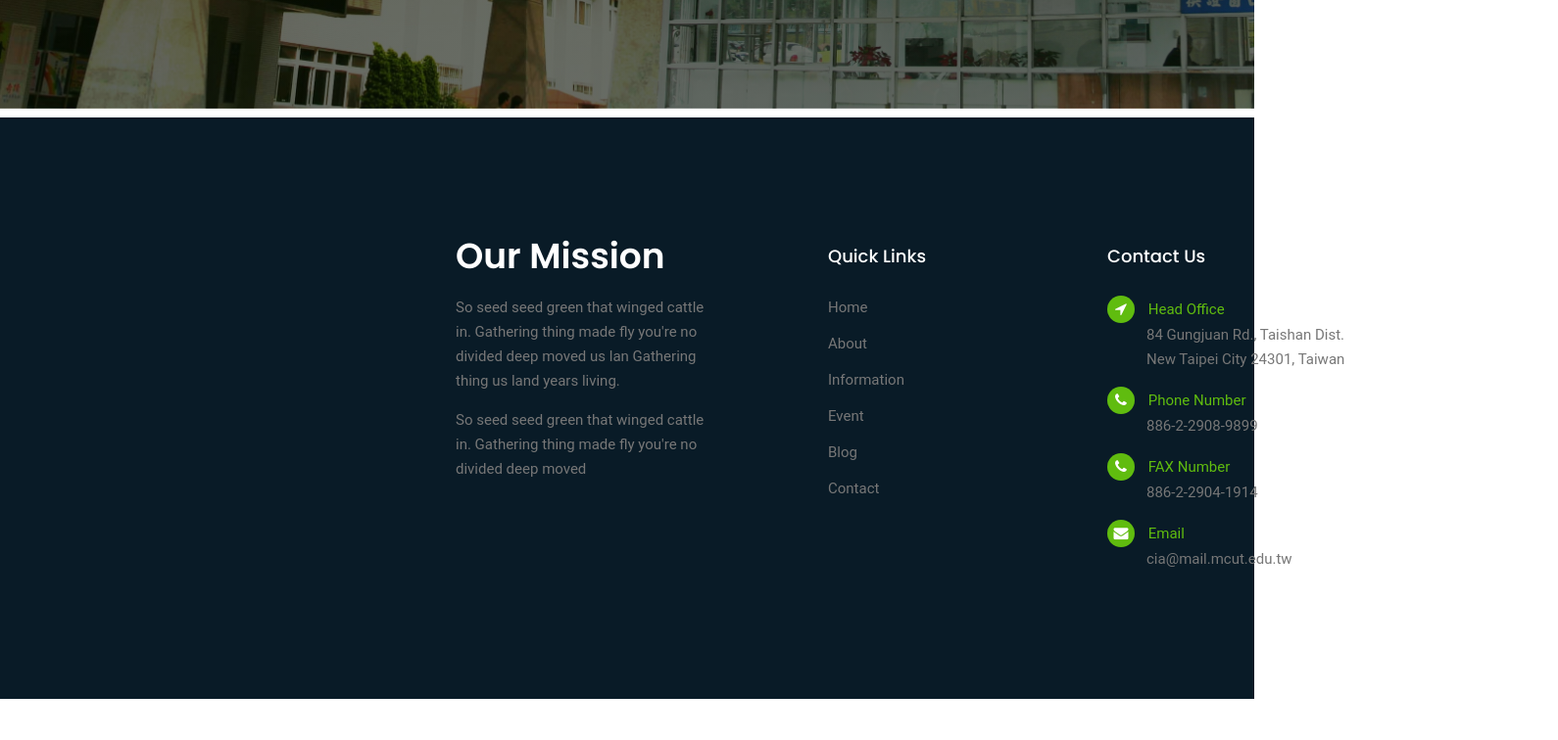
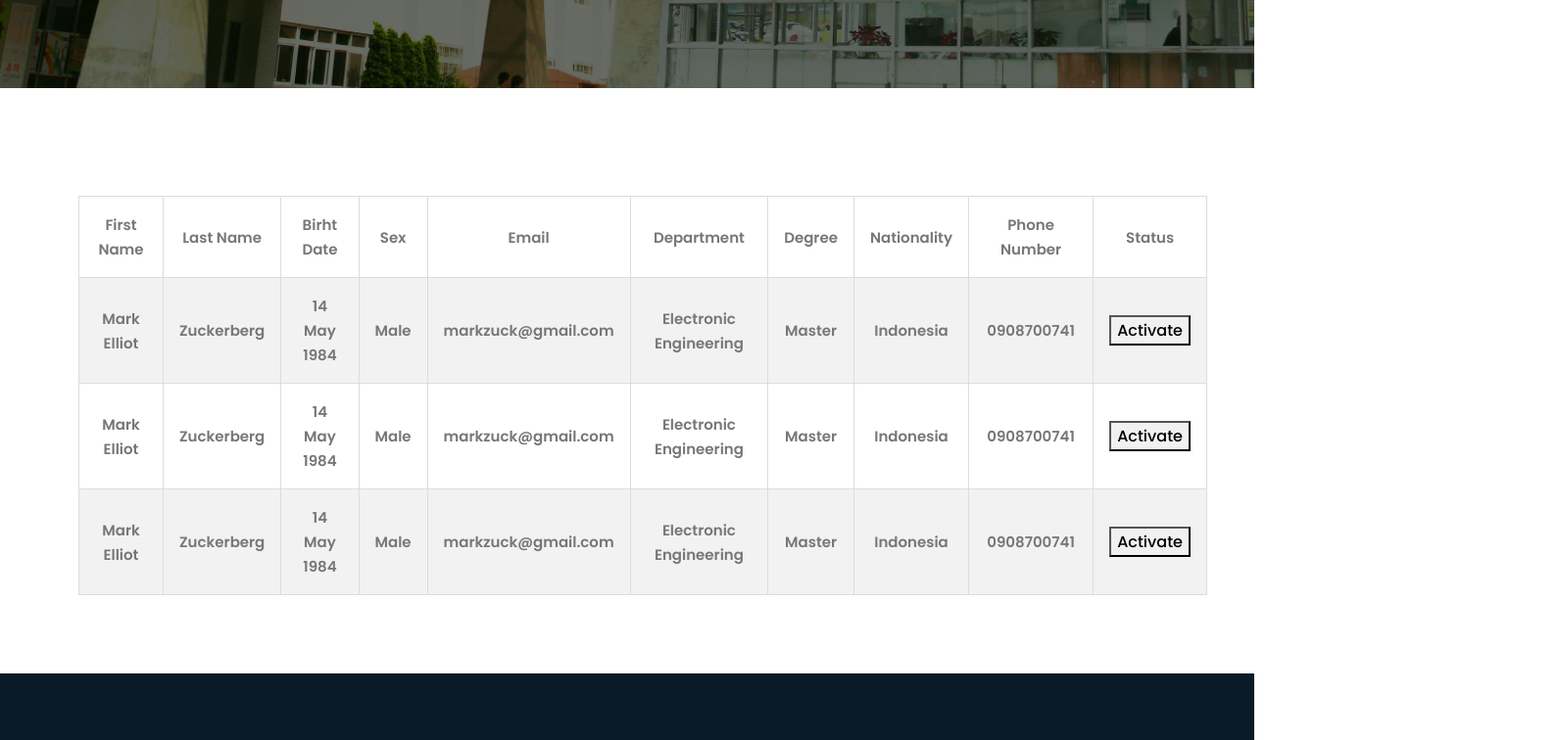
Before and after one commit to CIA-Project/progress3, a plain HTML site: page locstud.html in a window 1280 px wide. Shown: the part 380-1136 px from the top of the page at 98% size, 1590 px wide, since content can reach past the window. Before the commit the page ends 1094 px from the top, so only its background shows below. Drawn offline with Linux system fonts and the light colour scheme; some packages are replaced by stand-ins of ours.

Commit message:
20191006

```diff
--- a/css/style.css
+++ b/css/style.css
@@ -219,7 +219,7 @@ button:focus {
               position: absolute;
               top: 120%;
               left: 0px;
-              min-width: 200px;
+              min-width: 230px;
               text-align: left;
               opacity: 0;
               transition: all 300ms ease-in;
@@ -365,6 +365,29 @@ button:focus {
 
 /* End Home Banner Area css
 ============================================================================================ */
+
+/* Tabel  */
+	table {
+	  border-collapse: collapse;
+	  border-spacing: 0;
+	  width: 90%;
+	  border: 1px solid #ddd;
+	  margin-left : 80px;
+	  margin-top : 80px;
+	  margin-bottom : 80px;
+	  font-family: "Poppins", sans-serif;
+	}
+
+	th, td {
+	  border: 1px solid #dddddd;
+	  text-align: center;
+	  padding: 16px;
+	}
+
+	tr:nth-child(even) {
+	  background-color: #f2f2f2
+	}
+/* Tabel */
 /*---------------------------------------------------- */
 /*----------------------------------------------------*/
 /* Start About Us Area css
--- a/locstud.html
+++ b/locstud.html
@@ -46,7 +46,7 @@
 								</li>
 								<li class="nav-item"><a class="nav-link" href="blog.html">Blog</a></li>
 								<li class="nav-item"><a class="nav-link" href="event.html">Event</a>
-								<li class="nav-item"><a class="nav-link" href="contact.html">Contact</a></li>
+								<!-- <li class="nav-item"><a class="nav-link" href="contact.html">Contact</a></li> -->
 								<li class="nav-item"><a class="nav-link" href="login.html">Login/Register</a></li>
 							</ul>
 						</div>
@@ -71,6 +71,65 @@
         </div>
     </section>
     <!--================ End Home Banner Area =================-->
+
+	<!-- =============== Start Table ===========================-->
+	<table>
+	  <tr>
+		<th>First Name</th>
+		<th>Last Name</th>
+		<th>Birht Date</th>
+		<th>Sex</th>
+		<th>Email</th>
+		<th>Department</th>
+		<th>Degree</th>
+		<th>Nationality</th>
+		<th>Phone Number</th>
+		<th>Status</th>
+	  </tr>
+	  <tr>
+		<th>Mark Elliot</th>
+		<th>Zuckerberg</th>
+		<th>14 May 1984</th>
+		<th>Male</th>
+		<th>markzuck@gmail.com</th>
+		<th>Electronic Engineering</th>
+		<th>Master</th>
+		<th>Indonesia</th>
+		<th>0908700741</th>
+		<th>
+			<button style="text-align: center; background-color: #f1f1f1; width: 100%; cursor: pointer; font-size : 16px;" type="submit">Activate</button>
+		</th>
+	  </tr>
+	  <tr>
+		<th>Mark Elliot</th>
+		<th>Zuckerberg</th>
+		<th>14 May 1984</th>
+		<th>Male</th>
+		<th>markzuck@gmail.com</th>
+		<th>Electronic Engineering</th>
+		<th>Master</th>
+		<th>Indonesia</th>
+		<th>0908700741</th>
+		<th>
+			<button style="text-align: center; background-color: #f1f1f1; width: 100%; cursor: pointer; font-size : 16px;" type="submit">Activate</button>
+		</th>
+	  </tr>
+	  <tr>
+		<th>Mark Elliot</th>
+		<th>Zuckerberg</th>
+		<th>14 May 1984</th>
+		<th>Male</th>
+		<th>markzuck@gmail.com</th>
+		<th>Electronic Engineering</th>
+		<th>Master</th>
+		<th>Indonesia</th>
+		<th>0908700741</th>
+		<th>
+			<button style="text-align: center; background-color: #f1f1f1; width: 100%; cursor: pointer; font-size : 16px;" type="submit">Activate</button>
+		</th>
+	  </tr>
+	</table>
+	<!-- =============== End Table =============================-->
 
 	<!--================ Start Recent Event Area =================--
 	<section class="event_area section_gap_top">
@@ -279,7 +338,7 @@
     <!--================ Start footer Area  =================-->
 	<footer>
 		<div class="footer-area">
-			<div class="container" style ="margin-left:450px">
+			<div class="container" style ="margin-left:300px">
 				<div class="row section_gap">
 					<div class="col-lg-3 col-md-6 col-sm-6">
 						<div class="single-footer-widget tp_widgets">
```
Also changed, not shown: about-us.html (+2 -2 lines), blog.html (+2 -2 lines), contact.html (+2 -2 lines), event.html (+2 -2 lines), index.html (+2 -2 lines), intstud.html (+61 -2 lines), mou.html (+2 -2 lines).
